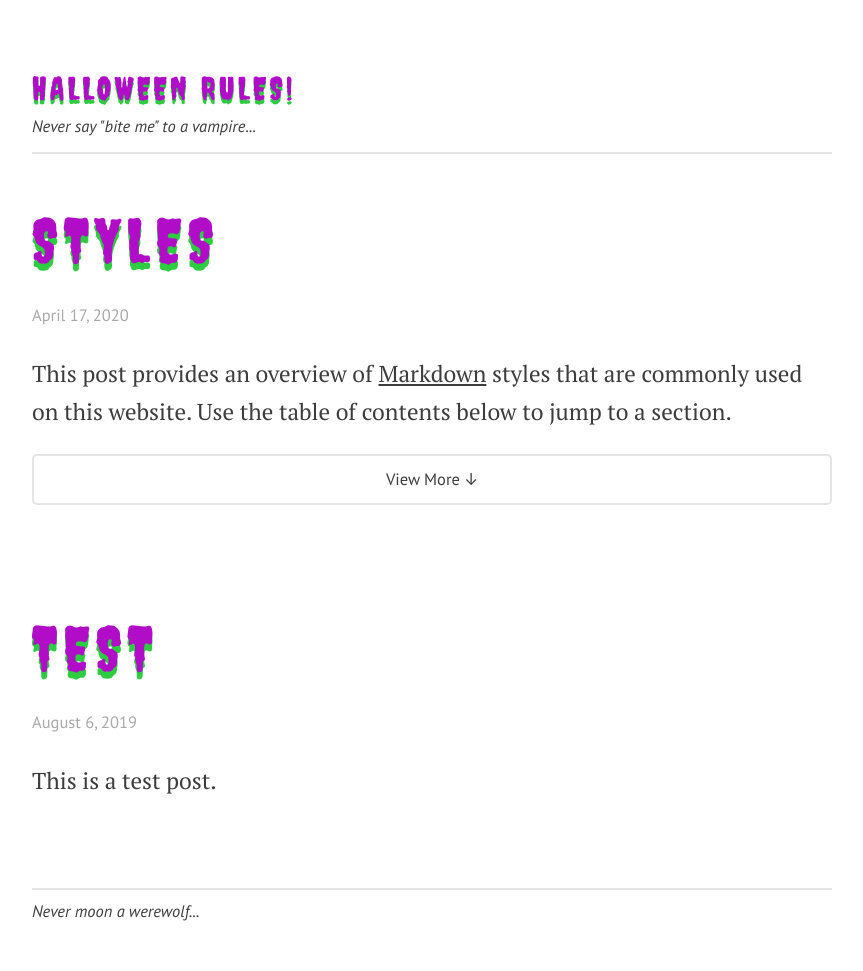
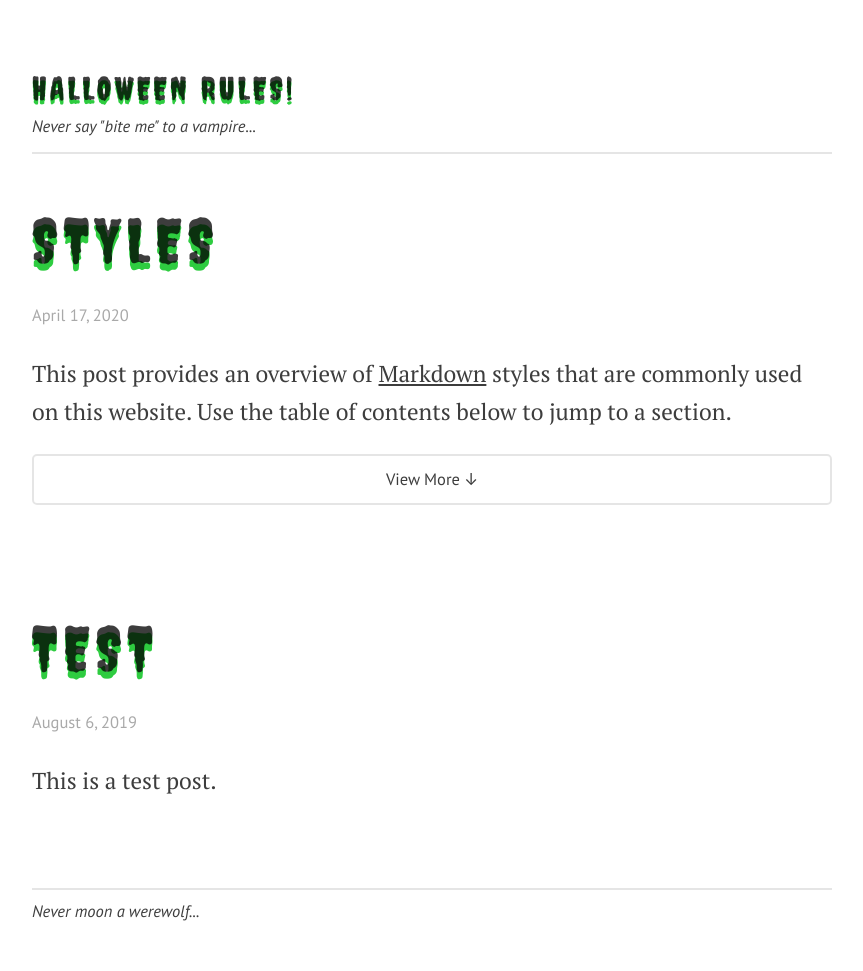
Before and after one commit to lmw13/lmw13, a Jekyll site: the page built from index.html, in a window 1280 px wide. Shown: the whole page, without its empty margins (208-1071 px from the left). Built offline with Jekyll 4.4.1, drawn with Linux system fonts in a browser that asks for light colours; some web fonts are replaced; the list of posts is cut into pages by our own code.

Commit message:
Update style.css

```diff
--- a/css/style.css
+++ b/css/style.css
@@ -99,7 +99,7 @@ h3,
 }
 
 h1 {
-	color: #B10DC9;
+	color: rgba(0, 0, 0, 0.76);
 	font-size: 3.2em;
 	line-height: 1.15em;
 }
@@ -111,12 +111,12 @@ h1 {
 }
 
 .header a {
-	color: #B10DC9;
+	color: rgba(0, 0, 0, 0.76);
 	text-decoration: none !important;
 }
 
 .header a:hover {
-	color: #B10DC9;
+	color: rgba(0, 0, 0, 0.76);
 }
 
 h2 {
@@ -125,12 +125,12 @@ h2 {
 }
 
 h2 a {
-	color: #B10DC9 !important;
+	color: rgba(0, 0, 0, 0.76) !important;
 	text-decoration: none !important;
 }
 
 h2 a:hover {
-	color: #B10DC9 !important;
+	color: rgba(0, 0, 0, 0.76) !important;
 	text-decoration: none;
 }
 
```
